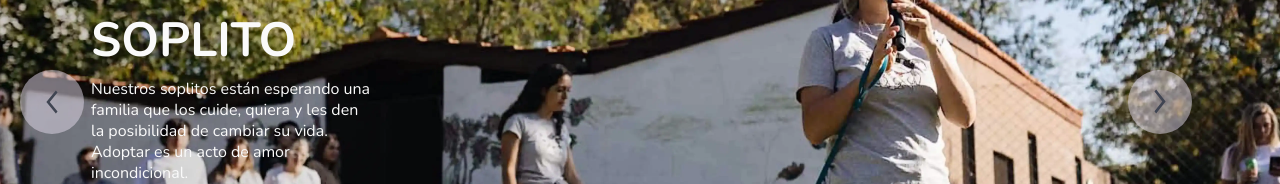
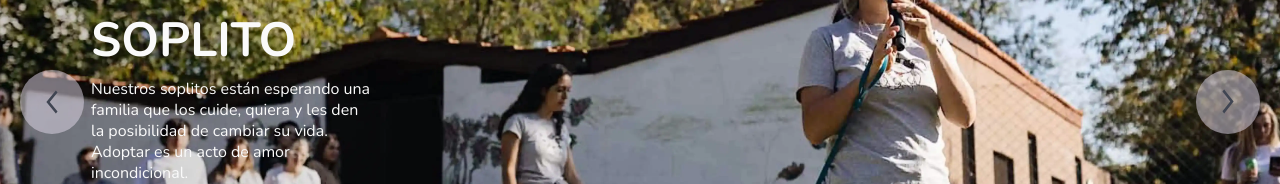
Before and after one commit to martin-tercero1/soplo-de-vida, a Next.js app: page / in a window 1280 px wide. Shown: the part 227-411 px from the top of the page. Built offline with nearby package versions, Linux system fonts and the light colour scheme.

Commit message:
fix: updated margin right in SliderButton

```diff
--- a/src/components/home/HeroCarousel/SliderButton.jsx
+++ b/src/components/home/HeroCarousel/SliderButton.jsx
@@ -1,11 +1,11 @@
 import Image from "next/image";
 
-export const SliderButton = ({ direction, nextSlide, prevSlide,isFirstSlide, isLastSlide }) => {
+export const SliderButton = ({ direction, nextSlide, prevSlide, isFirstSlide, isLastSlide }) => {
   if (direction === "right" && !isLastSlide) {
     return (
       <button
         onClick={nextSlide}
-        className="hidden tablet:flex items-center justify-center laptop:h-[64px] laptop:w-[64px] bg-secondary bg-opacity-50 rounded-full justify-self-center mr-[88px] w-[32px] h-[32px]"
+        className="hidden tablet:flex items-center justify-center laptop:h-[64px] laptop:w-[64px] bg-secondary bg-opacity-50 rounded-full justify-self-center mr-[20px] w-[32px] h-[32px]"
       >
         <Image width={12} height={12} alt="Icono siguiente" src="/icons/forward.svg" />
       </button>
```
